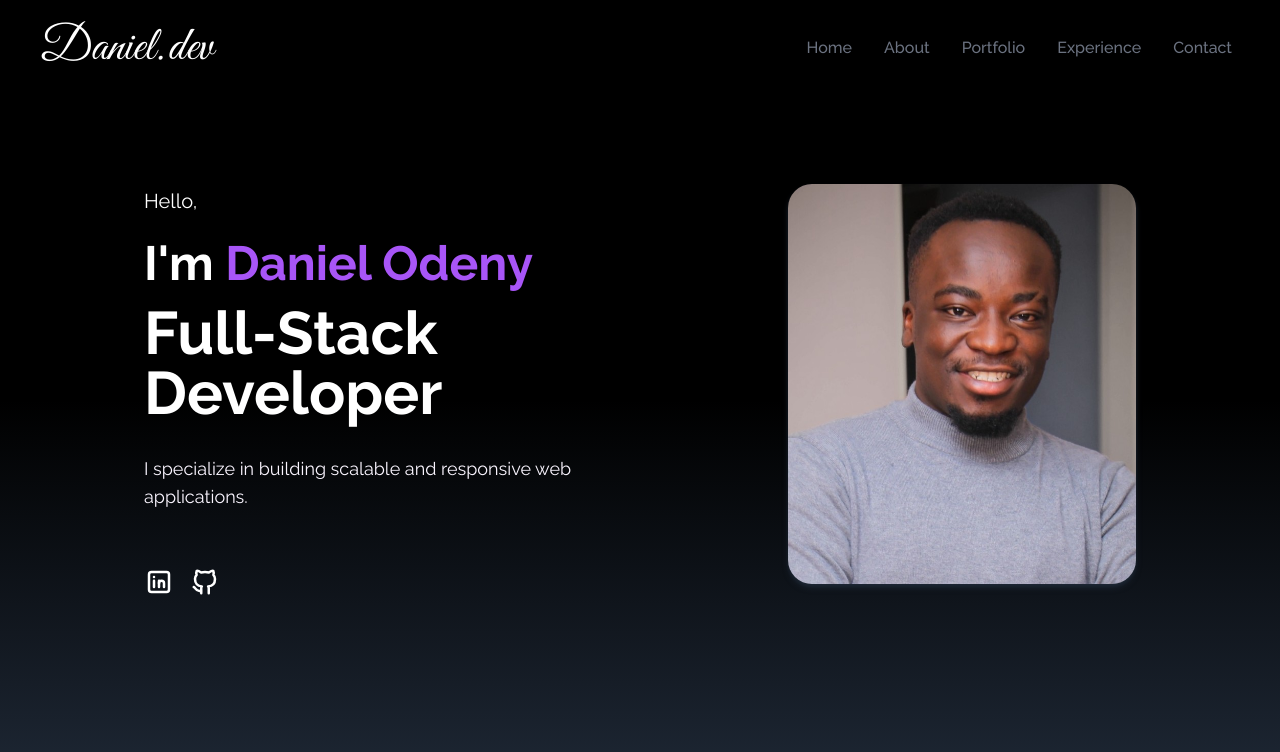
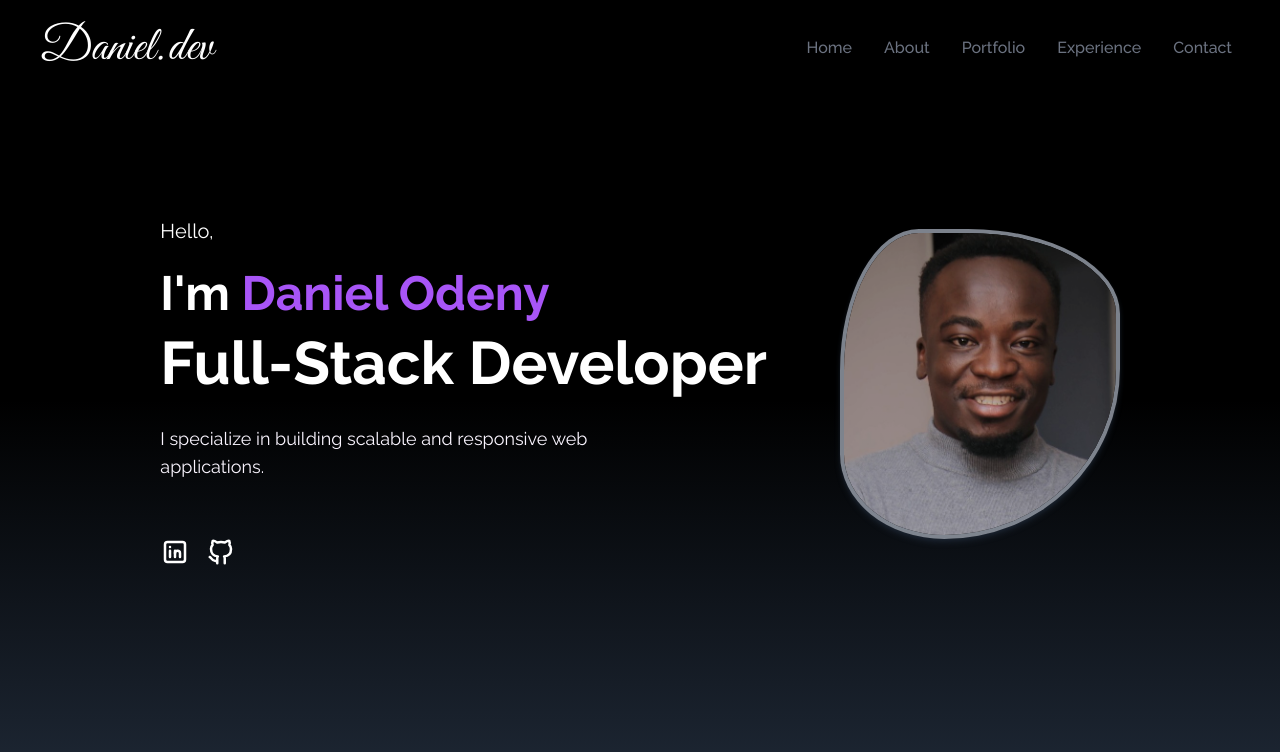
Before and after one commit to DanielSudiOdeny/portfolio, a React (Vite) app in the folder my-portfolio/: page / in a window 1280 px wide. Shown: the top 752 px of the page. Built offline with nearby package versions, Linux system fonts and the light colour scheme.

Commit message:
Add animation to profile image on Home component and About component

```diff
--- a/my-portfolio/src/components/About.jsx
+++ b/my-portfolio/src/components/About.jsx
@@ -1,6 +1,6 @@
 import React from "react";
 import { motion } from "framer-motion";
-import AboutImage from "../assets/AboutImage.png";
+import AboutImage from "../assets/hero10.png";
 const About = () => {
   return (
     <div
@@ -9,14 +9,14 @@ const About = () => {
     >
       <div className=" md:max-w-screen-lg md:w-3/4 bg-gradient-to-b from-gray-800 to-black flex flex-col h-screen text-center md:flex  md:justify-center md:gap-20 md:items-center justify-center mx-auto">
         <div className=" px-4 md:w-full md:flex md:justify-around md:gap-4 md:items-center">
-          <div className="flex justify-center items-center">
+          <div className="flex justify-center items-center opacity-80 hover:opacity-100 transition-opacity duration-300">
             <motion.img
               initial={{ x: -200, opacity: 0 }}
               whileInView={{ x: 0, opacity: 1 }}
               transition={{ duration: 1.2 }}
               viewport={{ once: true }}
               src={AboutImage}
-              className=" md:w-[350px] md:h-[400px] w-[14rem] h-[14rem] self-center object-cover md:rounded-3xl rounded-full mb-10 sm:mb-20 md:mb-0"
+              className=" profile-img2 border-4 border-gray-400 opacity md:w-[280px] md:h-[310px] w-[14rem] h-[14rem] self-center object-cover md:rounded-3xl rounded-full mb-10 sm:mb-20 md:mb-0"
               alt=""
             />
           </div>
--- a/my-portfolio/src/components/Home.jsx
+++ b/my-portfolio/src/components/Home.jsx
@@ -1,5 +1,5 @@
 import React from "react";
-import HeroImage from "../assets/Hero8.jpg";
+import HeroImage from "../assets/Hero9.jpg";
 import { LuArrowRight } from "react-icons/lu";
 import { Link } from "react-scroll";
 import { motion } from "framer-motion";
@@ -68,7 +68,7 @@ const Home = () => {
             // transition={{ type: "tween", duration: 2, delay: 2 }}
             src={HeroImage}
             alt="my profile"
-            className="md:rounded-3xl rounded-full shadow-md  shadow-gray-800 md:mx-auto w-[14rem] sm:[20rem] md:w-[350px] flex-1 md:h-[400px] h-[14rem] mb-8 object-cover"
+            className="profile-image opacity-80 hover:opacity-100 transition-opacity duration-300 border-4 border-gray-400 md:rounded-3xl rounded-full shadow-md  shadow-gray-800 md:mx-auto w-[14rem] sm:[20rem] md:w-[280px] flex-1 md:h-[310px] h-[14rem] mb-8 object-cover"
           />
         </div>
       </div>
--- a/my-portfolio/src/index.css
+++ b/my-portfolio/src/index.css
@@ -76,4 +76,25 @@ button:focus-visible {
   html {
     font-family: "Raleway", sans-serif;
   }
+
+  .profile-image {
+    animation: profile_animate 8s ease-in-out infinite 1s;
+  }
+
+  .profile-img2 {
+    animation: profile_animate 8s ease-in-out infinite 1s;
+  }
+  @keyframes profile_animate {
+    0% {
+      border-radius: 60% 40% 30% 70%/60% 30% 70%;
+    }
+
+    50% {
+      border-radius: 30% 60% 70% 40%/50% 30% 60%;
+    }
+
+    100% {
+      border-radius: 60% 40% 30% 70%/60% 30% 70%;
+    }
+  }
 }
```
Also changed, not shown: my-portfolio/src/assets/Hero9.jpg (added), 1 other file (tests, documents, lock files or other folders).
